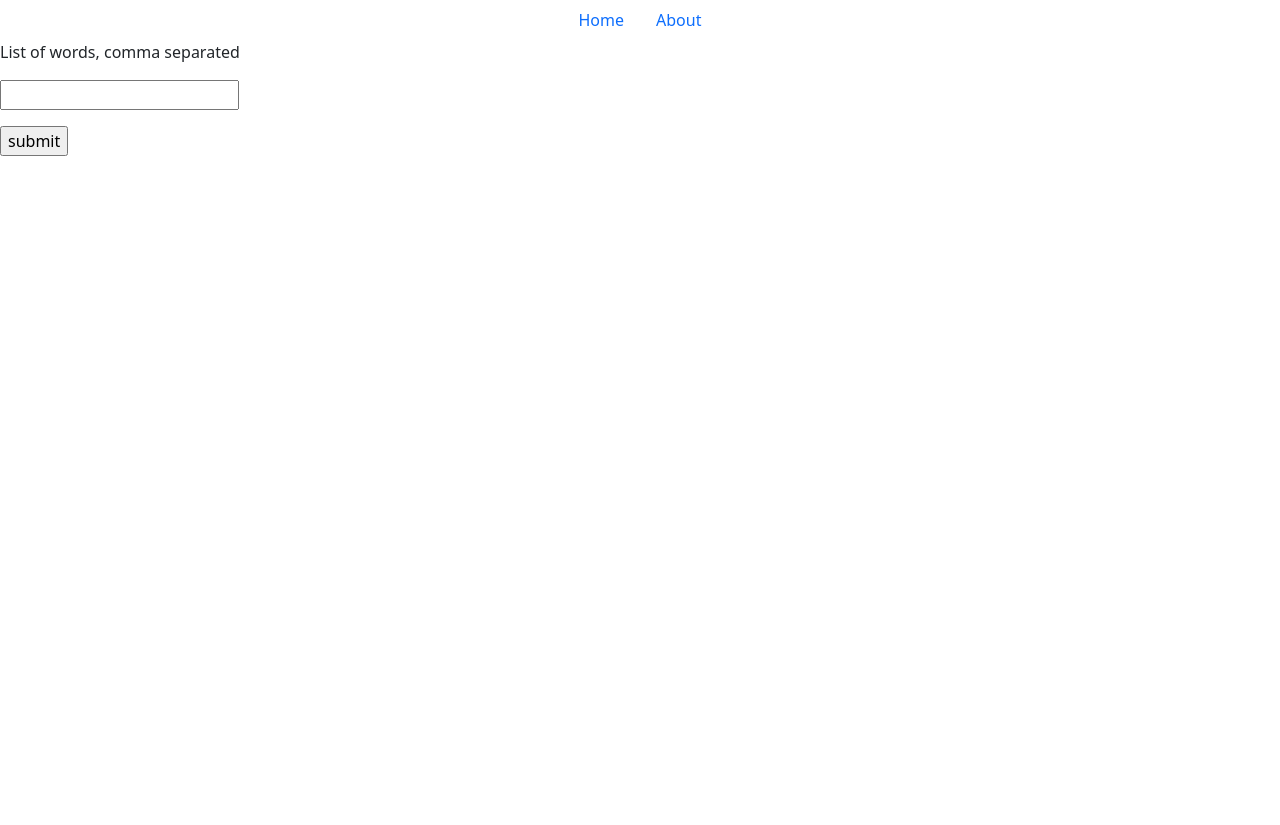
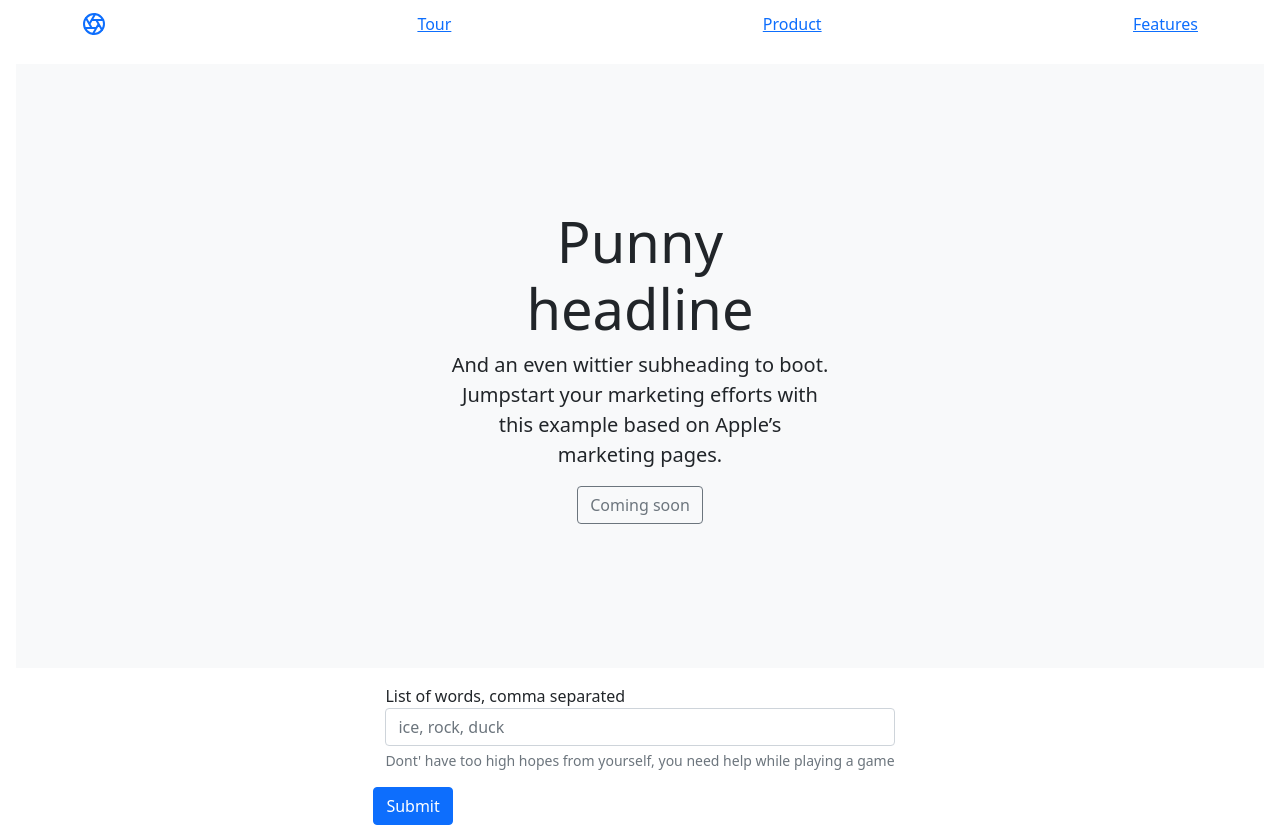
Before and after one commit to HarshdeepGupta/codenames-assist, a Flask app: page /home/ in a window 1280 px wide. Before the commit the page ends 156 px from the top, so only its background shows below. Run offline with Flask 2, Linux system fonts and the light colour scheme.

Commit message:
Make a half decent home page

```diff
--- a/src/templates/base.html
+++ b/src/templates/base.html
@@ -6,18 +6,28 @@
         integrity="sha384-wEmeIV1mKuiNpC+IOBjI7aAzPcEZeedi5yW5f2yOq55WWLwNGmvvx4Um1vskeMj0" crossorigin="anonymous">
     <meta charset="utf-8" />
     <meta name="viewport" content="width=device-width, initial-scale=1">
-    <title>Hello, Flask</title>
+    <title>Codenames Assist</title>
 </head>
 
 <body>
-    <ul class="nav justify-content-center">
-        <li class="nav-item">
-            <a class="nav-link active" aria-current="page" href="#">Home</a>
-        </li>
-        <li class="nav-item">
-            <a class="nav-link" href="#">About</a>
-        </li>
-    </ul>
+    <header class="site-header sticky-top py-1" >
+        <nav class="container d-flex flex-column flex-md-row justify-content-between" >
+            <a class="py-2" href="#" aria-label="Product">
+                <svg xmlns="http://www.w3.org/2000/svg" width="24" height="24" fill="none" stroke="currentColor"
+                    stroke-linecap="round" stroke-linejoin="round" stroke-width="2" class="d-block mx-auto" role="img"
+                    viewBox="0 0 24 24">
+                    <title>Product</title>
+                    <circle cx="12" cy="12" r="10"></circle>
+                    <path
+                        d="M14.31 8l5.74 9.94M9.69 8h11.48M7.38 12l5.74-9.94M9.69 16L3.95 6.06M14.31 16H2.83m13.79-4l-5.74 9.94">
+                    </path>
+                </svg>
+            </a>
+            <a class="py-2 d-none d-md-inline-block" href="#">Tour</a>
+            <a class="py-2 d-none d-md-inline-block" href="#">Product</a>
+            <a class="py-2 d-none d-md-inline-block" href="#">Features</a>
+        </nav>
+    </header>
     {% block content %}{% endblock %}
 
     <script src="https://cdn.jsdelivr.net/npm/bootstrap@5.0.0/dist/js/bootstrap.bundle.min.js"
--- a/src/templates/home.html
+++ b/src/templates/home.html
@@ -1,10 +1,26 @@
 {% extends "base.html" %}
 
 {% block content %}
-<form action="#" method="POST">
-    <p>List of words, comma separated</p>
-    <p><input type="text" name="nm"></p>
-    <p><input type="submit" value="submit"></p>
+<div class="position-relative overflow-hidden p-3 p-md-5 m-md-3 text-center bg-light">
+    <div class="col-md-5 p-lg-5 mx-auto my-5">
+        <h1 class="display-4 fw-normal">Punny headline</h1>
+        <p class="lead fw-normal">And an even wittier subheading to boot. Jumpstart your marketing efforts with this
+            example based on Apple’s marketing pages.</p>
+        <a class="btn btn-outline-secondary" href="#">Coming soon</a>
+    </div>
+    <div class="product-device shadow-sm d-none d-md-block"></div>
+    <div class="product-device product-device-2 shadow-sm d-none d-md-block"></div>
+</div>
+<form action="#" method="POST" class="container d-flex flex-column flex-md-row justify-content-center">
+    <div class="form-group position-relative">
+        <label for="exampleInputEmail1" class="justify-content-center">List of words, comma separated</label>
+        <input type="text" class="form-control" id="inputwords" aria-describedby="Input List of words comma separated"
+            placeholder="ice, rock, duck">
+        <p id="emailHelp" class="form-text text-muted">Dont' have too high hopes from yourself, you need help while
+            playing a game</p>
+        <button type="submit" class="btn btn-primary btn-block row nav-row flex-column flex-md-row justify-content-center">Submit</button>
+    </div>
+
 
 </form>
 {% endblock %}
```
